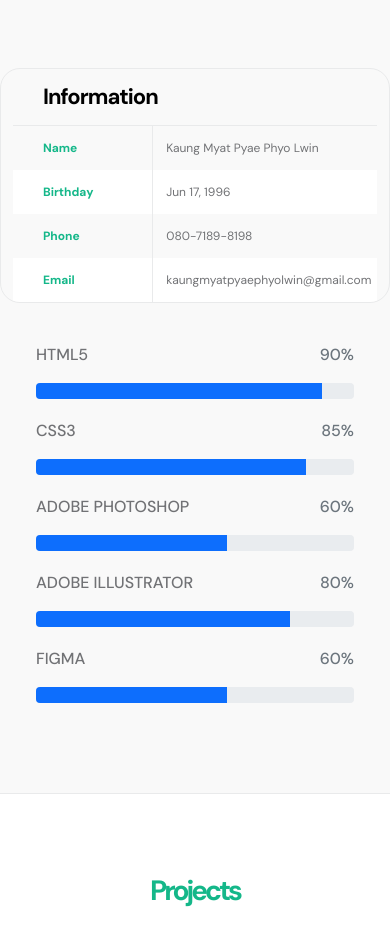
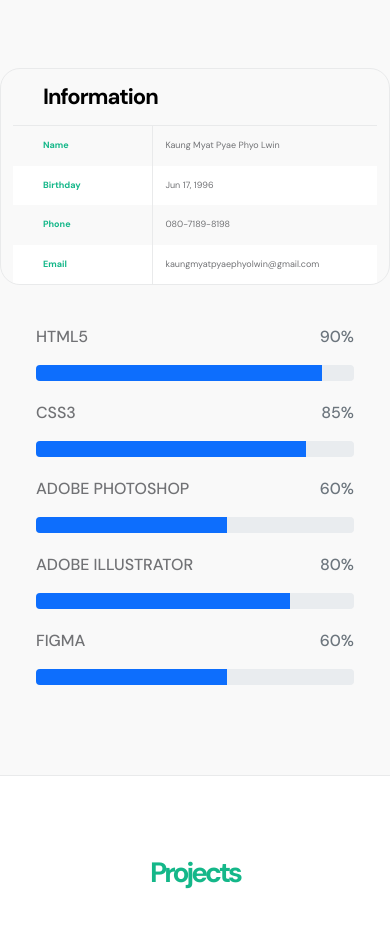
Before and after one commit to kmppl/imkm.github.io, a plain HTML site: page index.html in a window 390 px wide. Shown: the part 1920-2846 px from the top of the page. Drawn offline with Linux system fonts and the light colour scheme.

Commit message:
Add files via upload

```diff
--- a/css/first-portfolio-style.css
+++ b/css/first-portfolio-style.css
@@ -1280,7 +1280,7 @@ strong {
   }
 }
 
-@media screen and (max-width: 390px) {
+@media screen and (max-width: 460px) {
   h1 {
     font-size: 40px;
   }
@@ -1323,7 +1323,7 @@ strong {
     min-width: inherit;
   }
   .profile-body p{
-    font-size: 10px;
+    font-size: 9px;
   }
 
 }
@@ -1333,8 +1333,8 @@ strong {
   }
 
 }
-@media screen and (max-width: 370px) {
+@media screen and (min-width: 360px) {
   .profile-body p{
-    font-size: 10px;
+    font-size: 9px;
   }
 }
```
